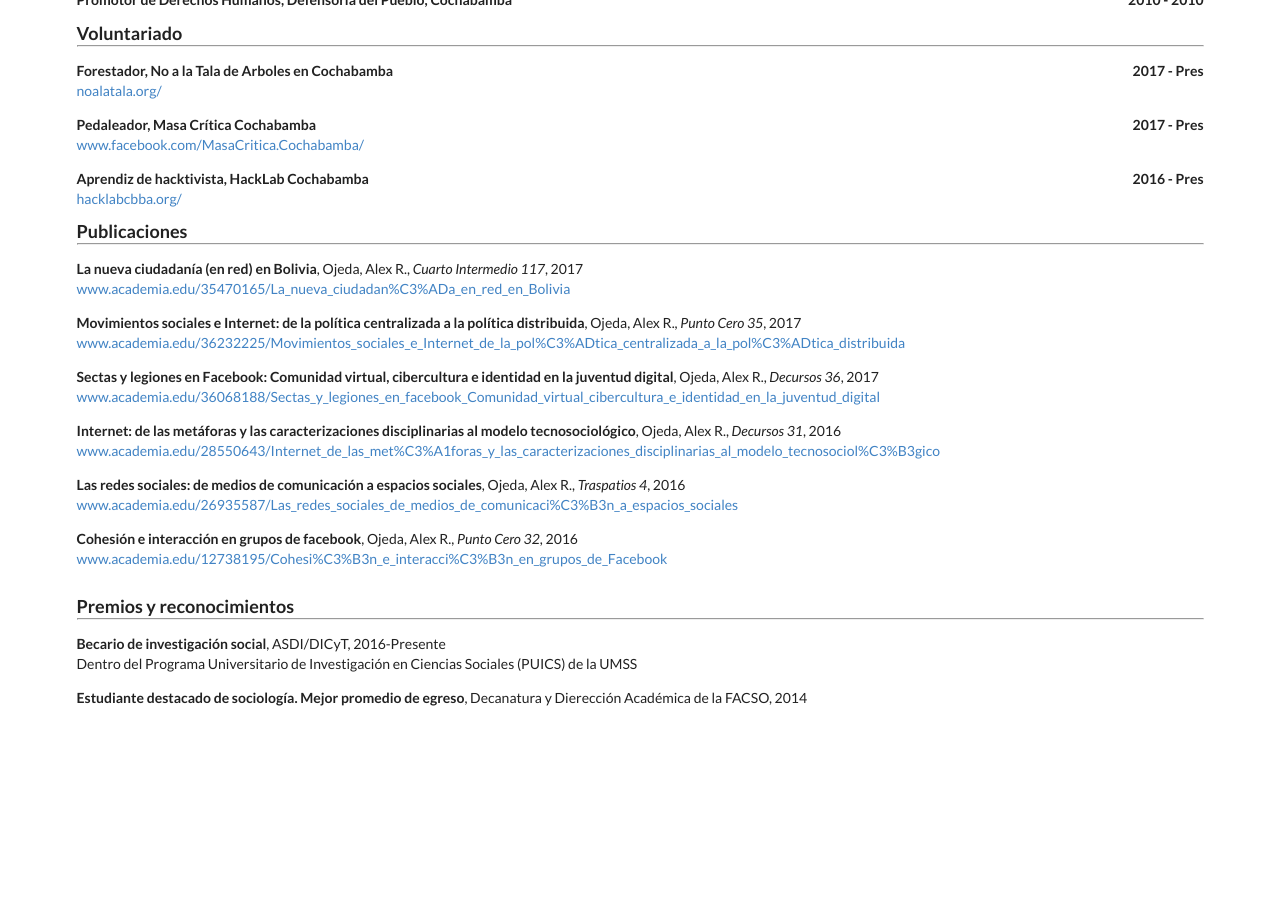
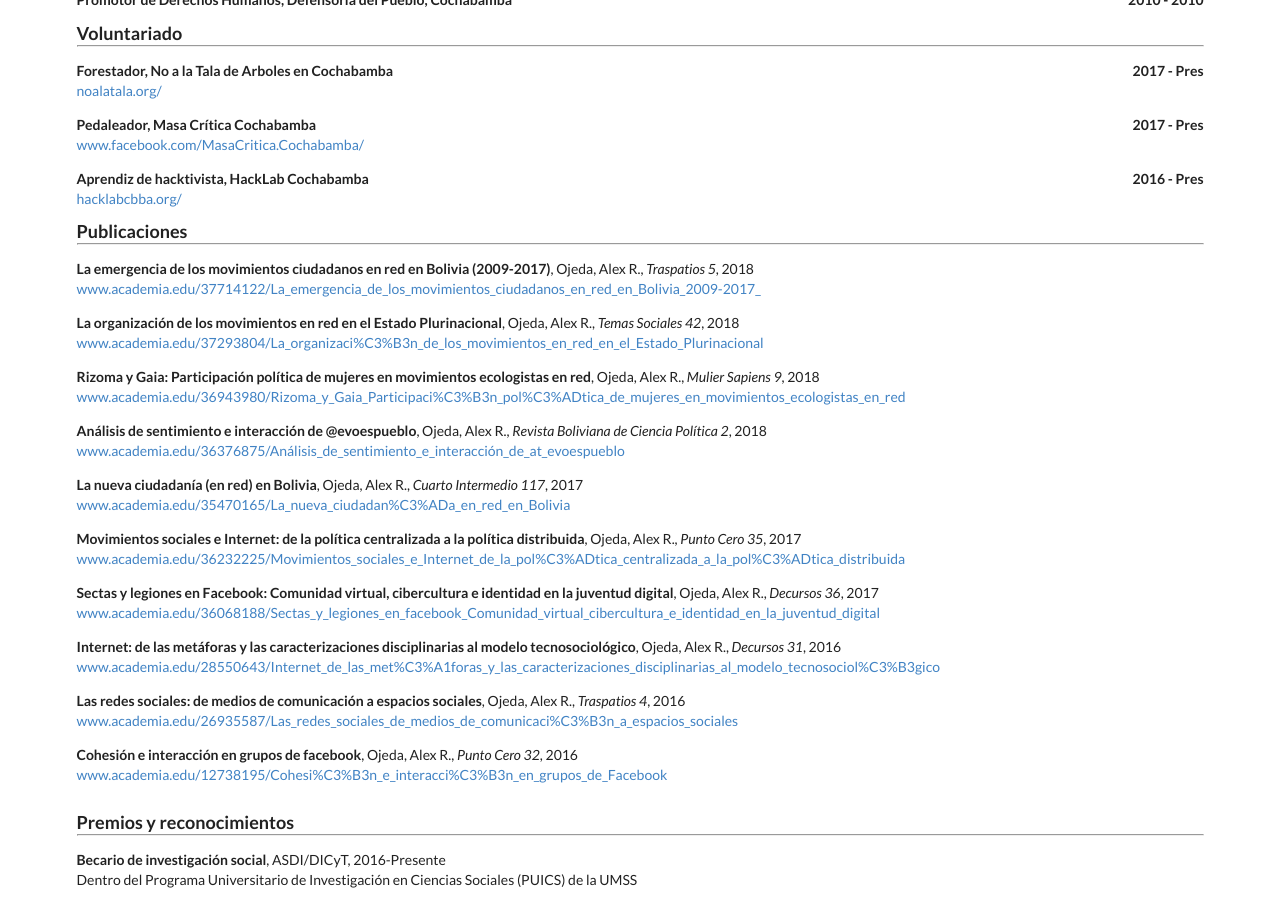
Before and after one commit to alex-roc/alex-roc.github.io, a Jekyll site: the page built from bio/index.html, in a window 1280 px wide and 900 px high, scrolled down 924 px. Built offline with Jekyll 4.4.1, drawn with Linux system fonts in a browser that asks for light colours; before the commit the page ends 1632 px from its top, so only the background shows below that.

Commit message:
Artículos añadidos

```diff
--- a/_data/bio.json
+++ b/_data/bio.json
@@ -270,6 +270,42 @@
     ],
 "publications": [
       {
+      "name": "La emergencia de los movimientos ciudadanos en red en Bolivia (2009-2017)",
+      "type": "journal",
+      "author": "Ojeda, Alex R.",
+      "publisher": "Traspatios 5",
+      "releaseDate": "2018",
+      "website": "https://www.academia.edu/37714122/La_emergencia_de_los_movimientos_ciudadanos_en_red_en_Bolivia_2009-2017_",
+      "summary": ""
+      },
+      {
+      "name": "La organización de los movimientos en red en el Estado Plurinacional",
+      "type": "journal",
+      "author": "Ojeda, Alex R.",
+      "publisher": "Temas Sociales 42",
+      "releaseDate": "2018",
+      "website": "https://www.academia.edu/37293804/La_organizaci%C3%B3n_de_los_movimientos_en_red_en_el_Estado_Plurinacional",
+      "summary": ""
+      },
+      {
+      "name": "Rizoma y Gaia: Participación política de mujeres en movimientos ecologistas en red",
+      "type": "journal",
+      "author": "Ojeda, Alex R.",
+      "publisher": "Mulier Sapiens 9",
+      "releaseDate": "2018",
+      "website": "https://www.academia.edu/36943980/Rizoma_y_Gaia_Participaci%C3%B3n_pol%C3%ADtica_de_mujeres_en_movimientos_ecologistas_en_red",
+      "summary": ""
+      },
+      {
+      "name": "Análisis de sentimiento e interacción de @evoespueblo",
+      "type": "journal",
+      "author": "Ojeda, Alex R.",
+      "publisher": "Revista Boliviana de Ciencia Política 2",
+      "releaseDate": "2018",
+      "website": "https://www.academia.edu/36376875/Análisis_de_sentimiento_e_interacción_de_at_evoespueblo",
+      "summary": ""
+      },
+      {
       "name": "La nueva ciudadanía (en red) en Bolivia",
       "type": "journal",
       "author": "Ojeda, Alex R.",
```
